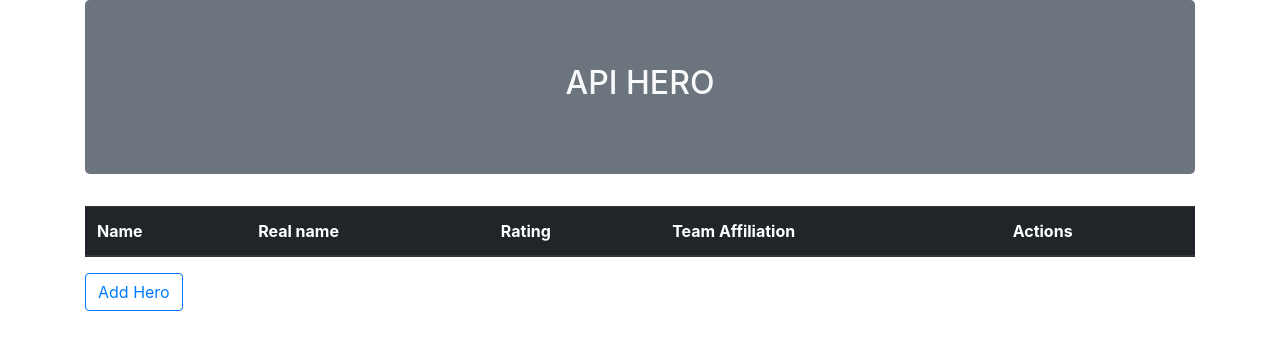
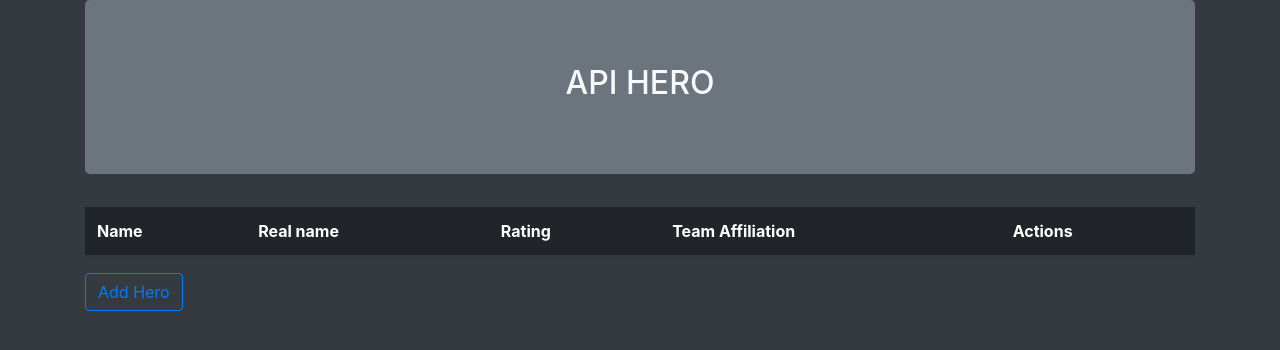
Before and after one commit to LBorgess/hero-api, a PHP site: page /hero-api/index.php in a window 1280 px wide. Shown: the top 350 px of the page. Run offline with PHP 8.4, Linux system fonts and the light colour scheme; data that the repository does not hold is empty.

Commit message:
dark mode

```diff
--- a/includes/header.php
+++ b/includes/header.php
@@ -11,4 +11,4 @@
 
     <title>Hero API</title>
 </head>
-<body>
+<body class="bg-dark">
```
